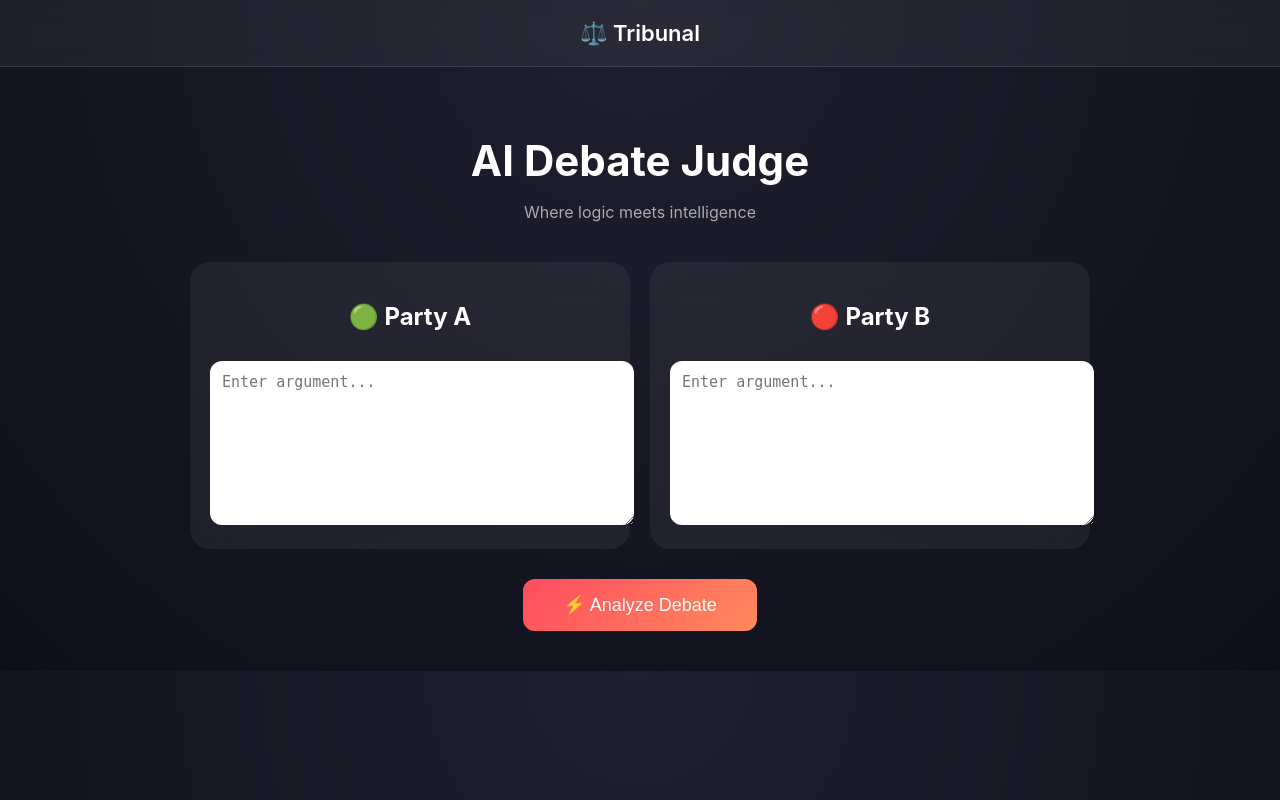
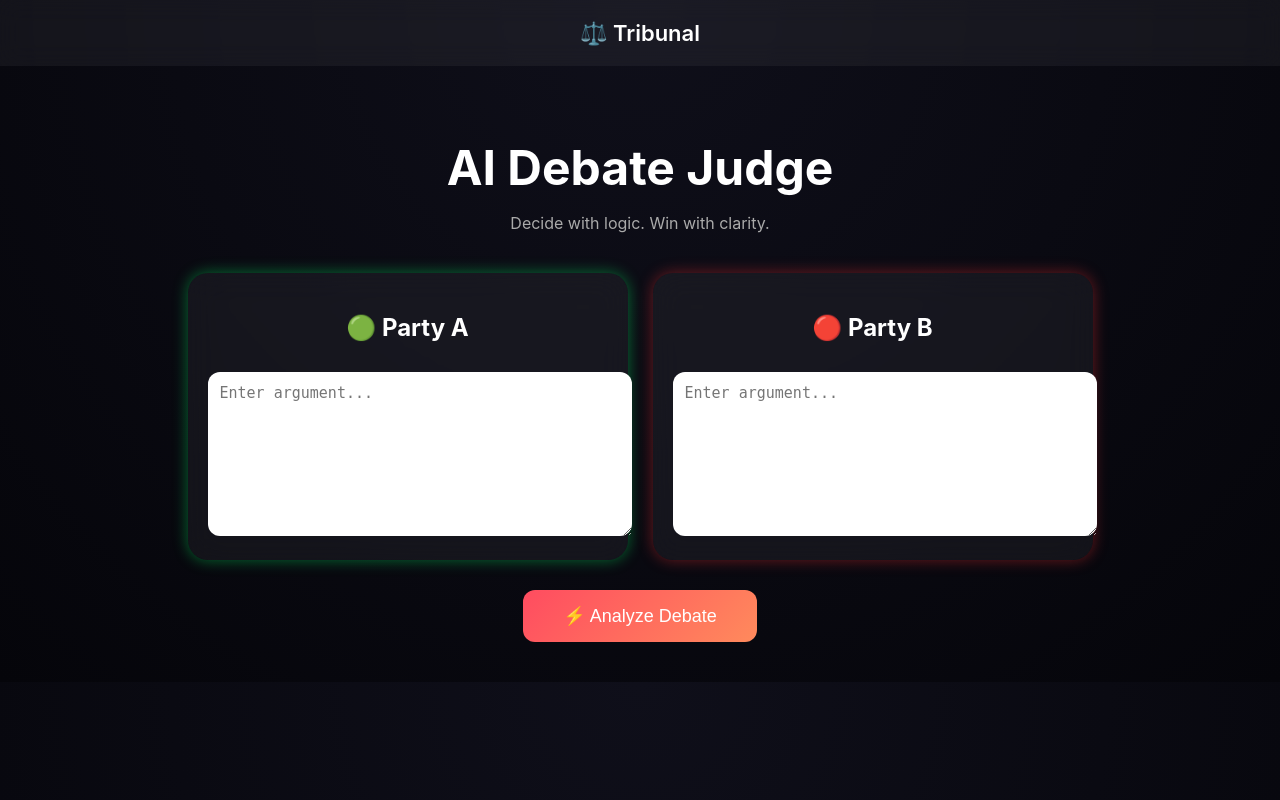
Before and after one commit to Naksh-hub/Tribunal, a Flask app: page / in a window 1280 px wide. Run offline with Flask 3, Linux system fonts and the light colour scheme.

Commit message:
insane UI upgrade

```diff
--- a/static/style.css
+++ b/static/style.css
@@ -1,27 +1,28 @@
 body {
     margin: 0;
     font-family: -apple-system, BlinkMacSystemFont, sans-serif;
-    background: radial-gradient(circle at top, #1f1f2e, #0f0f1a);
+    background: radial-gradient(circle at top, #0f0f1a, #05050a);
     color: white;
 }
 
+/* NAVBAR */
 .navbar {
     padding: 20px;
     font-size: 22px;
     font-weight: 600;
+    text-align: center;
     background: rgba(255,255,255,0.05);
-    backdrop-filter: blur(10px);
-    text-align: center;
-    border-bottom: 1px solid rgba(255,255,255,0.1);
+    backdrop-filter: blur(12px);
 }
 
+/* CONTAINER */
 .container {
     text-align: center;
     padding: 40px;
 }
 
-h1 {
-    font-size: 42px;
+.title {
+    font-size: 48px;
     margin-bottom: 10px;
 }
 
@@ -30,38 +31,50 @@ h1 {
     margin-bottom: 40px;
 }
 
+/* GRID */
 .grid {
     display: flex;
-    gap: 20px;
     justify-content: center;
+    gap: 25px;
     flex-wrap: wrap;
 }
 
+/* CARDS */
 .card {
     width: 400px;
-    background: rgba(255,255,255,0.06);
+    padding: 20px;
     border-radius: 20px;
-    padding: 20px;
+    background: rgba(255,255,255,0.05);
     backdrop-filter: blur(15px);
-    transition: transform 0.3s ease, box-shadow 0.3s ease;
+    transition: 0.3s;
 }
 
 .card:hover {
-    transform: translateY(-5px);
-    box-shadow: 0px 10px 30px rgba(0,0,0,0.5);
+    transform: translateY(-8px) scale(1.02);
 }
 
+/* NEON EFFECTS */
+.neon-green {
+    box-shadow: 0 0 15px rgba(0,255,100,0.4);
+}
+
+.neon-red {
+    box-shadow: 0 0 15px rgba(255,50,50,0.4);
+}
+
+/* TEXTAREA */
 textarea {
     width: 100%;
     height: 140px;
     border-radius: 12px;
     border: none;
     padding: 12px;
+    margin-top: 10px;
     font-size: 15px;
-    margin-top: 10px;
 }
 
-button {
+/* BUTTON */
+.analyze-btn {
     margin-top: 30px;
     padding: 15px 40px;
     font-size: 18px;
@@ -70,21 +83,42 @@ button {
     background: linear-gradient(135deg, #ff4c60, #ff8a5c);
     color: white;
     cursor: pointer;
-    transition: transform 0.2s ease;
+    transition: 0.3s;
 }
 
-button:hover {
-    transform: scale(1.05);
+.analyze-btn:hover {
+    transform: scale(1.1);
+    box-shadow: 0 0 20px rgba(255,100,100,0.7);
 }
 
+/* RESULT */
 .result-card {
     margin-top: 40px;
     padding: 25px;
+    border-radius: 20px;
     background: rgba(0,255,150,0.1);
-    border-radius: 20px;
     animation: fadeIn 0.6s ease;
 }
 
+/* SCORE BARS */
+.bar {
+    margin-top: 15px;
+    text-align: left;
+}
+
+.progress {
+    height: 10px;
+    background: rgba(255,255,255,0.1);
+    border-radius: 10px;
+    overflow: hidden;
+}
+
+.progress div {
+    height: 100%;
+    background: linear-gradient(90deg, #00ff99, #00ccff);
+}
+
+/* ANIMATION */
 @keyframes fadeIn {
     from {opacity: 0; transform: translateY(20px);}
     to {opacity: 1; transform: translateY(0);}
--- a/templates/index.html
+++ b/templates/index.html
@@ -6,36 +6,51 @@
 </head>
 <body>
 
-<div class="navbar">
-    ⚖️ Tribunal
-</div>
+<div class="navbar">⚖️ Tribunal</div>
 
 <div class="container">
 
-    <h1>AI Debate Judge</h1>
-    <p class="subtitle">Where logic meets intelligence</p>
+    <h1 class="title">AI Debate Judge</h1>
+    <p class="subtitle">Decide with logic. Win with clarity.</p>
 
     <form action="/analyze" method="POST">
 
         <div class="grid">
-            <div class="card">
+            <div class="card neon-green">
                 <h2>🟢 Party A</h2>
                 <textarea name="argument1" placeholder="Enter argument..."></textarea>
             </div>
 
-            <div class="card">
+            <div class="card neon-red">
                 <h2>🔴 Party B</h2>
                 <textarea name="argument2" placeholder="Enter argument..."></textarea>
             </div>
         </div>
 
-        <button type="submit">⚡ Analyze Debate</button>
+        <button type="submit" class="analyze-btn">⚡ Analyze Debate</button>
     </form>
 
     {% if result %}
     <div class="result-card">
-        <h2>🏆 Result</h2>
+        <h2>🏆 Winner</h2>
         <p>{{ result }}</p>
+
+        <div class="scores">
+            <div class="bar">
+                <span>Logic</span>
+                <div class="progress"><div style="width: 80%"></div></div>
+            </div>
+
+            <div class="bar">
+                <span>Clarity</span>
+                <div class="progress"><div style="width: 70%"></div></div>
+            </div>
+
+            <div class="bar">
+                <span>Persuasion</span>
+                <div class="progress"><div style="width: 90%"></div></div>
+            </div>
+        </div>
     </div>
     {% endif %}
 
```
Also changed, not shown: 1 other file.
